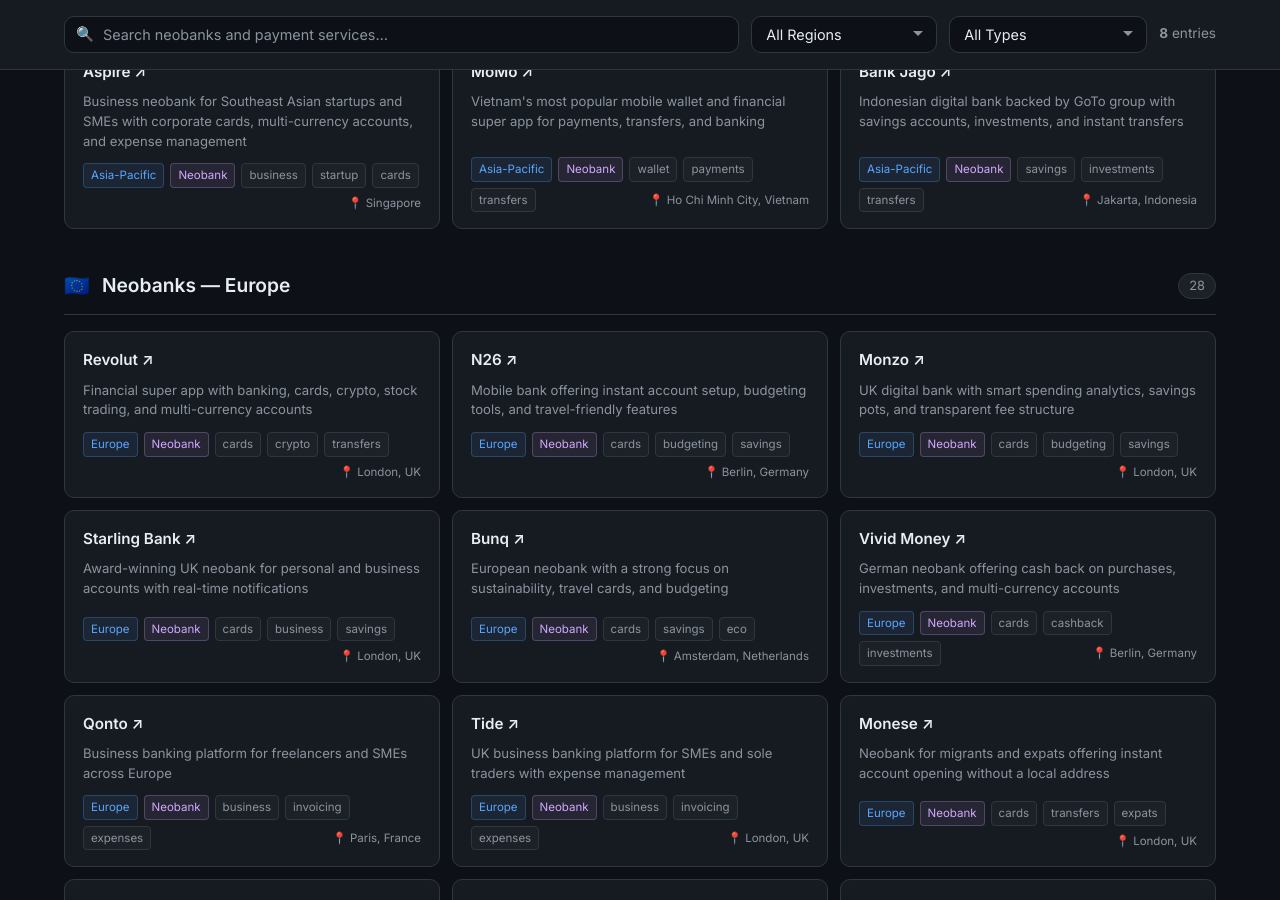
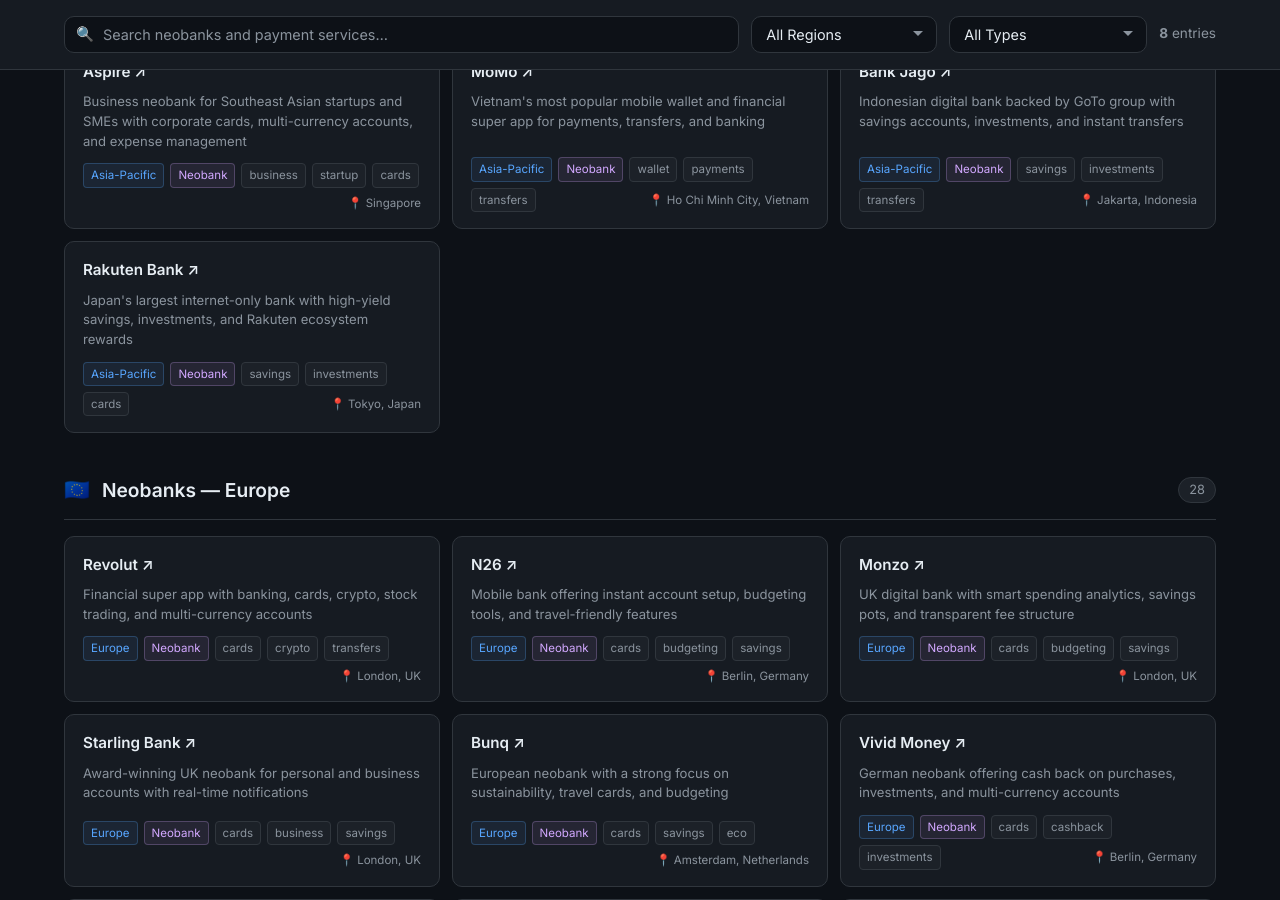
Before and after one commit to ittermit/awesome-neobanks, a Jekyll site: the page built from index.html, in a window 1280 px wide and 900 px high, scrolled down 3178 px. Built offline with Jekyll 4.4.1, drawn with Linux system fonts in a browser that asks for light colours; some of the changed text lies outside the part shown.

Commit message:
add Rakuten Bank to Asia-Pacific

```diff
--- a/_data/neobanks.yml
+++ b/_data/neobanks.yml
@@ -691,6 +691,15 @@
   founded: 2021
   hq: "Jakarta, Indonesia"
 
+- name: Rakuten Bank
+  url: https://rakuten-bank.co.jp
+  description: "Japan's largest internet-only bank with high-yield savings, investments, and Rakuten ecosystem rewards"
+  region: Asia-Pacific
+  countries: [JP]
+  tags: [savings, investments, cards, internet-bank, rewards]
+  founded: 2000
+  hq: "Tokyo, Japan"
+
 ## Middle East & Africa
 
 - name: Wio Bank
```
Also changed, not shown: README.md.
